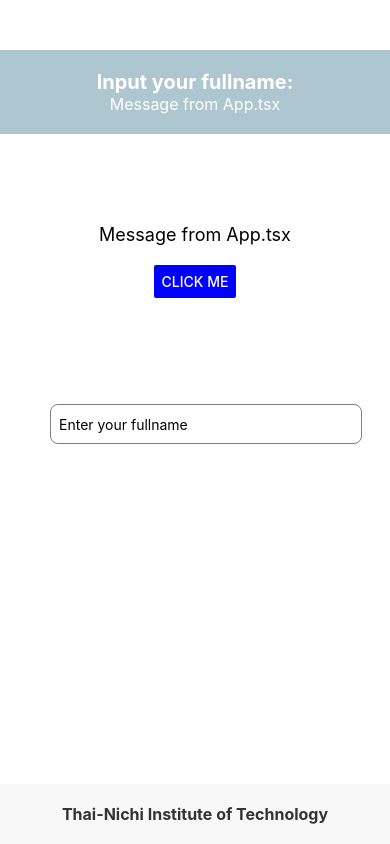
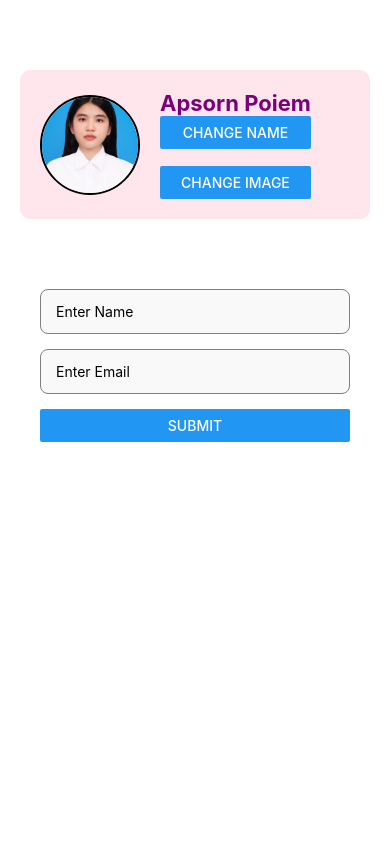
Before and after one commit to MeeMarch/TNI_ReactNative, a React Native app: screen / in a window 390 px wide. Built offline with nearby package versions, Linux system fonts and the light colour scheme.

Commit message:
Practice3_TextInput Component

```diff
--- a/App.tsx
+++ b/App.tsx
@@ -1,48 +1,13 @@
-import { StatusBar } from "expo-status-bar";
-import React, { useEffect, useState } from "react";
-import { StyleSheet, TextInput, View, Alert} from "react-native";
-import AppFooter from "./components/AppFooter";
-import AppHeader from "./components/AppHeader";
-import Content from "./components/Content";
-import { stylesPractice } from "./styles/styles";
+import { View, Text } from 'react-native'
+import React from 'react'
+import ProfileScreen from './components/ProfileScreen'
 
-export default function App():React.JSX.Element {
-
-  const [fullname, setFullname] = useState('');
-  const [message, setMessage] = useState('Message from App.tsx');
-  const [footerMessage, setFooterMessage] = useState('Thai-Nichi Institute of Technology');
-
-  useEffect(() =>{
-    console.log("Component has mounted");
-  },[]);
-
-  useEffect(() =>{
-    console.log(`Fullname has changed to: ${fullname}`);
-  },[fullname]); //This will run whenever 'fullname' changes
-
-  const handleButtonClick =() => {
-    Alert.alert("Hello", `Input your fullname: ${fullname}`);
-  };
-
+const App = ():React.JSX.Element => {
   return (
-    <View style={styles.container}>
-      <AppHeader fullname={fullname} message={message} />
-      {/* <Content message={message} fullname={fullname} /> */}
-      <Content message={message} onButtonClick = {handleButtonClick} />
-      <AppFooter footerMessage={footerMessage} />
-
-      <TextInput
-      style = {stylesPractice.input}
-      placeholder="Enter your fullname"
-      value= {fullname}
-      onChangeText={setFullname}
-      />
+    <View>
+      <ProfileScreen/>
     </View>
-  );
+  )
 }
 
-const styles = StyleSheet.create({
-  container: {
-    flex: 1,
-  },
-});
+export default App
--- /dev/null
+++ b/components/Login.tsx
@@ -0,0 +1,39 @@
+import { View, Text, TextInput, Button, Alert } from "react-native";
+import React, { useState } from "react";
+import { stylesLogin } from "../styles/styles";
+
+const Login = (): React.JSX.Element => {
+  const [name, setName] = useState("");
+  const [email, setEmail] = useState("");
+  const handleSubmit = () => {
+    if (!name) {
+      Alert.alert("Please Enter Name");
+    }
+    if (!email) {
+      Alert.alert("Please Enter Email");
+    }
+    if (name && email) {
+      Alert.alert("Success");
+    }
+  };
+
+  return (
+    <View style={stylesLogin.container}>
+      <TextInput
+        style={stylesLogin.input}
+        placeholder="Enter Name"
+        value={name}
+        onChangeText={setName}
+      />
+      <TextInput
+        style={stylesLogin.input}
+        placeholder="Enter Email"
+        value={email}
+        onChangeText={setEmail}
+      />
+      <Button title="SUBMIT" onPress={handleSubmit} />
+    </View>
+  );
+};
+
+export default Login;
--- a/components/ProfileScreen.tsx
+++ b/components/ProfileScreen.tsx
@@ -1,6 +1,7 @@
 import { Text, View, Image, Button } from 'react-native'
 import React, { useState } from 'react'
-import {styles} from '../styles/styles';
+import {stylesProfile} from '../styles/styles';
+import Login from './Login';
 
 const ProfileScreen = ():React.JSX.Element => {
 
@@ -19,16 +20,17 @@
 }
 
   return (
-    <View style={styles.container}>
-        <View style={styles.profileContainer}>
-            <Image source={image} style={styles.profileImage}/>
+    <View style={stylesProfile.container}>
+        <View style={stylesProfile.profileContainer}>
+            <Image source={image} style={stylesProfile.profileImage}/>
             <View>
-                <Text style={styles.profileName}>{name}</Text>
+                <Text style={stylesProfile.profileName}>{name}</Text>
                 <Button title="CHANGE NAME" onPress={handleChangeName}/>
                 <Text>{"\n"}</Text>
                 <Button title="CHANGE IMAGE" onPress={handleChangeImage}/>
             </View>
         </View>
+        <Login/>
     </View>
   )
 }
--- a/styles/styles.ts
+++ b/styles/styles.ts
@@ -1,6 +1,6 @@
 import { StyleSheet } from "react-native";
 
-const styles = StyleSheet.create({
+const stylesProfile = StyleSheet.create({
   container: {
     alignItems: "center",
     padding: 20,
@@ -88,8 +88,29 @@
     width: "80%",
     borderRadius: 8,
     marginLeft: 50,
-    marginBottom: 400
+    marginBottom: 400,
   },
 });
 
-export { styles, stylesPractice };
+const stylesLogin = StyleSheet.create({
+  container: {
+    justifyContent: "center",
+    padding: 20,
+    marginTop: 50,
+    backgroundColor: "#ffffff", // ต้งัค่าสีพ้ืนหลงัเป็นสีขาว
+    borderRadius: 10, // เพิ่มความมนให้กบัขอบคอนเทนเนอร์
+    elevation: 3, // เพิ่มเงาให้กบัคอนเทนเนอร์(เฉพาะ Android)
+    width: "100%", // ต้งัความกวา้งของ container ให้เต็มหน้าจอ
+  },
+  input: {
+    height: 45, // เพิ่มความสูงของ TextInput
+    borderColor: "gray", // เปลี่ยนสีขอบเป็นสีเทาอ่อน
+    borderWidth: 1,
+    borderRadius: 8, // เพิ่มความมนให้กบัขอบ TextInput
+    marginBottom: 15, // เพิ่มระยะห่างดา้นล่างระหวา่ ง TextInput
+    paddingHorizontal: 15, // เพิ่มระยะห่างภายใน TextInput
+    backgroundColor: "#f9f9f9", // ต้งัค่าสีพ้ืนหลงัของ TextInput
+  },
+});
+
+export { stylesProfile, stylesPractice, stylesLogin };
```
Also changed, not shown: App3.tsx (added, +48 -0 lines).
